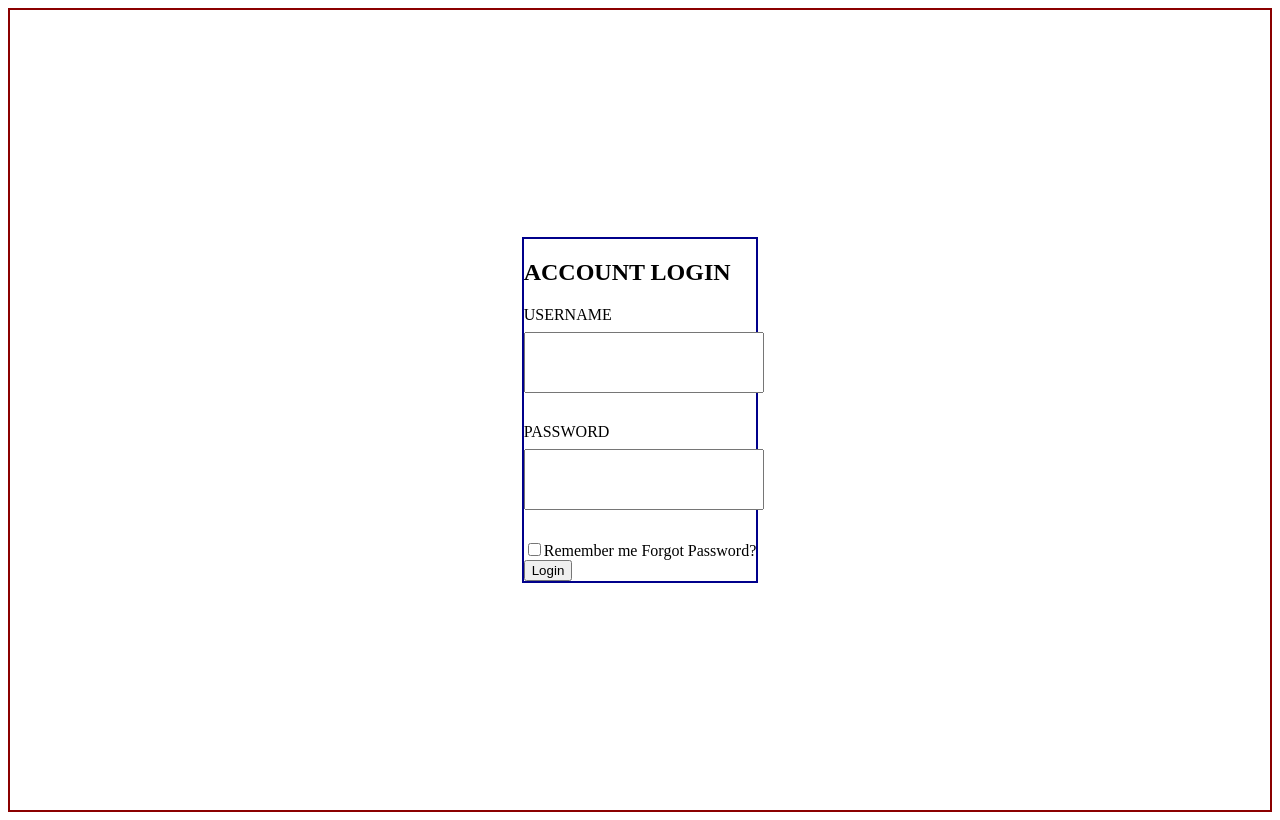
After one commit to DhurimZz/InxhineriWeb-it-Projekti-, a PHP site: page /LoginForm.html in a window 1280 px wide. The commit adds this page. Run offline with PHP 8.4, Linux system fonts and the light colour scheme.

Commit message:
Future ##6 +Update
-Krijimi i faqes Log in

```diff
--- a/index.css
+++ b/Home.css
@@ -146,6 +146,7 @@
 }
 .container {
     display: flex;
+    align-items: center;
 }
 .container-left {
     width: 50%;
@@ -209,6 +210,8 @@
 }
 .container2 {
     background-color:#f5f5f5 ;
+
+
 }
 .container2-wrapper {
     display: flex;
@@ -237,12 +240,13 @@
     width: 100%;
 }
 .container3 {
-
 }
 .container3-wrapper {
     display: flex;
     justify-content: space-between;
     gap: 30px;
+
+
 }
 .container3-txt-high {
     color: brown;
--- /dev/null
+++ b/LoginForm.css
@@ -0,0 +1,23 @@
+.body {
+    background-color: #ebebeb;
+}
+.container {
+    border: 2px solid darkred;
+    height: 100vh;
+    display: flex;
+    justify-content: center;
+    align-items: center;
+}
+.container-1 {
+
+    border: 2px solid darkblue;
+}
+.container-1-input {
+    width: 100%;
+    height: 55px;
+    margin-top: 8px;
+    margin-bottom: 30px;
+}
+.container-1-pass {
+
+}
--- /dev/null
+++ b/LoginForm.html
@@ -0,0 +1,34 @@
+<!DOCTYPE html>
+<html lang="en">
+
+<head>
+    <meta charset="UTF-8">
+    <meta http-equiv="X-UA-Compatible" content="IE=edge">
+    <meta name="viewport" content="width=device-width, initial-scale=1.0">
+    <title>Log in</title>
+    <link rel="stylesheet" href="LoginForm.css">
+
+</head>
+
+<body >
+
+    <div class="container">
+        <div class="container-1">
+            <h2>ACCOUNT LOGIN</h2>
+            <span>USERNAME</span><br>
+            <input type="text" class="container-1-input"><br>
+            <span class="container-1-pass">PASSWORD</span><br>
+            <input type="password" class="container-1-input">
+            <div>
+                <input type="checkbox"><span>Remember me</span>
+                <span>Forgot Password?</span>
+            </div>
+            <div>
+                <button>Login</button>
+            </div>
+        </div>
+    </div>
+
+</body>
+
+</html>
```
Also changed, not shown: Home.html (renamed from index.html, +7 -9 lines).
